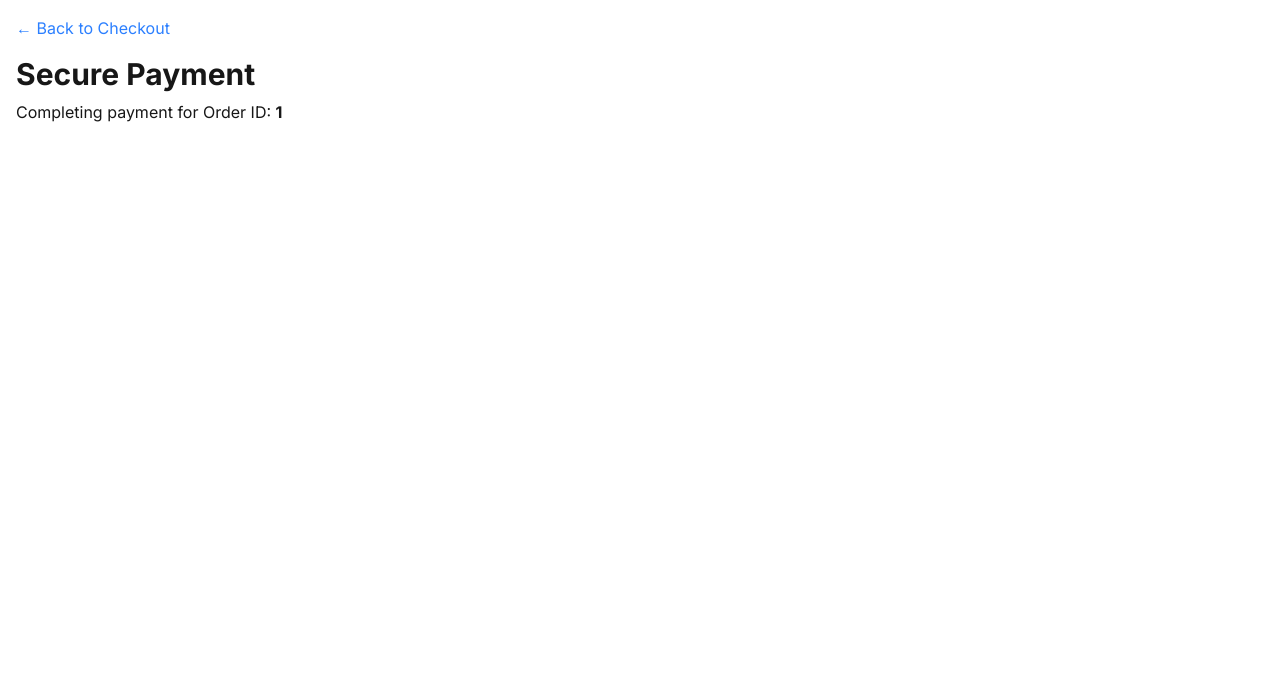
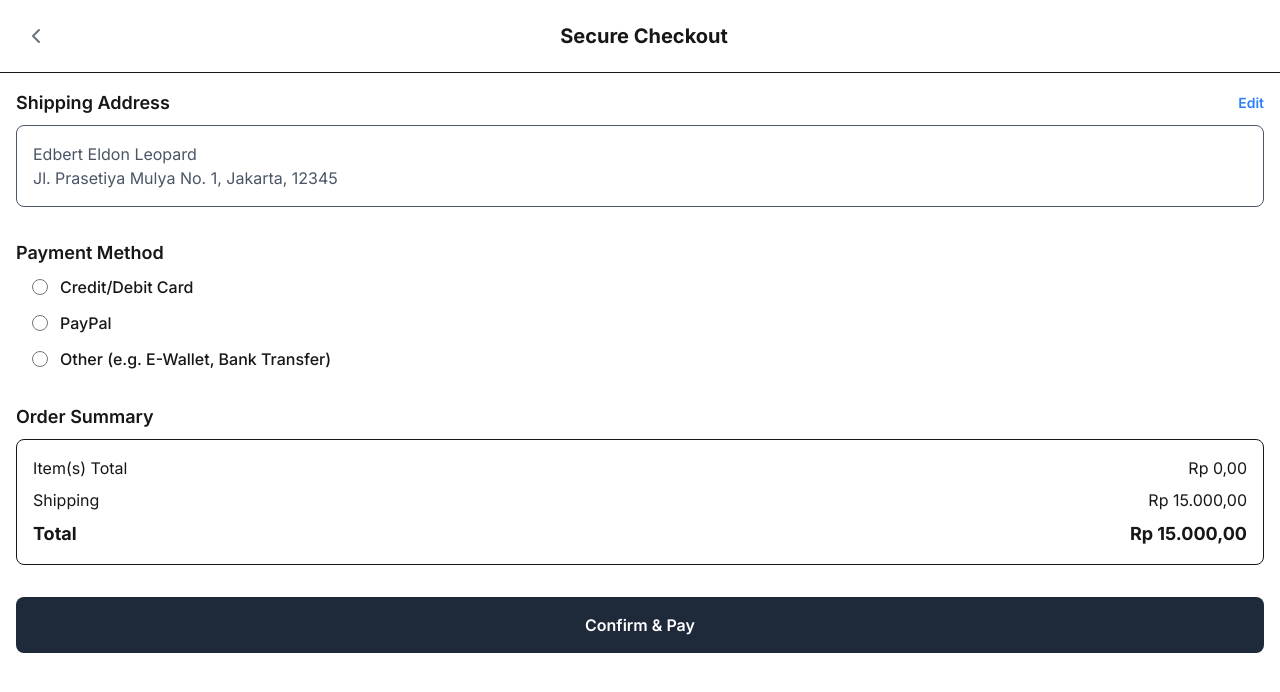
Before and after one commit to EdbertEL/UTS20251_ITFinTech_EdbertEldonLeopard, a Next.js app in the folder web_paymentgateway/: page /payment/1 in a window 1280 px wide. Shown: the top 692 px of the page. Built offline with nearby package versions, Linux system fonts and the light colour scheme.

Commit message:
Payment page, payment method, address and subtotal added

```diff
--- a/web_paymentgateway/src/pages/payment/[orderId].tsx
+++ b/web_paymentgateway/src/pages/payment/[orderId].tsx
@@ -1,19 +1,134 @@
-// src/pages/payment/[orderId].tsx
 import { useRouter } from 'next/router';
 import Link from 'next/link';
+import { useState } from 'react';
+import { useCart } from '@/context/CartContext';
+import { FiChevronLeft } from 'react-icons/fi';
+
+// A simple header component specific to this page
+function PaymentHeader() {
+  return (
+    <header className="flex items-center border-b p-4">
+      <Link href="/checkout" legacyBehavior>
+        <a className="p-2">
+          <FiChevronLeft size={24} className="text-gray-500" />
+        </a>
+      </Link>
+      <h1 className="flex-1 text-center text-xl font-bold">Secure Checkout</h1>
+      <div className="w-8"></div> {/* Spacer for centering */}
+    </header>
+  );
+}
 
 export default function PaymentPage() {
   const router = useRouter();
-  const { orderId } = router.query; // This gets the 'orderId' from the URL
+  const { orderId } = router.query;
+  const { cartItems } = useCart();
+
+  const [isEditingAddress, setIsEditingAddress] = useState(false);
+  const [shippingAddress, setShippingAddress] = useState(
+    'Edbert Eldon Leopard\nJl. Prasetiya Mulya No. 1, Jakarta, 12345'
+  );
+
+  // State to manage which payment method is selected
+  const [selectedMethod, setSelectedMethod] = useState('credit-card');
+
+  // --- Calculations ---
+  const subtotal = cartItems.reduce((sum, item) => sum + item.price * item.quantity, 0);
+  const shipping = 15000; // Example: Flat shipping fee
+  const tax = subtotal * 0.10; // Example: 10% tax
+  const total = subtotal + shipping + tax;
+
+  // This function will be called when the user clicks "Confirm & Pay"
+  // For now, it's a placeholder. Later, this will trigger the API call to Xendit.
+  const handlePayment = () => {
+    console.log('Initiating payment for:', {
+      orderId,
+      total,
+      paymentMethod: selectedMethod,
+      shippingAddress, // Now we can send the updated address
+      items: cartItems,
+    });
+    alert('Redirecting to payment gateway...');
+  };
 
   return (
-    <div className="p-4">
-      <Link href="/checkout" legacyBehavior>
-        <a className="text-blue-500">&larr; Back to Checkout</a>
-      </Link>
-      <h1 className="mt-4 text-3xl font-bold">Secure Payment</h1>
-      <p className="mt-2">Completing payment for Order ID: <strong>{orderId}</strong></p>
-      {/* The payment UI will be built here */}
+    <div>
+      <PaymentHeader />
+      <main className="space-y-8 p-4">
+        {/* Shipping Address Section */}
+        <section>
+          <div className="flex items-center justify-between">
+            <h2 className="text-lg font-semibold">Shipping Address</h2>
+            <button
+              onClick={() => setIsEditingAddress(!isEditingAddress)}
+              className="text-sm font-semibold text-blue-500 hover:underline"
+            >
+              {isEditingAddress ? 'Save' : 'Edit'}
+            </button>
+          </div>
+          <div className="mt-2">
+            {isEditingAddress ? (
+              <textarea
+                value={shippingAddress}
+                onChange={(e) => setShippingAddress(e.target.value)}
+                className="w-full rounded-lg border border-gray-300 p-4"
+                rows={3}
+              />
+            ) : (
+              <div className="rounded-lg border p-4 text-gray-600 whitespace-pre-line">
+                {shippingAddress}
+              </div>
+            )}
+          </div>
+        </section>
+
+        {/* Payment Method Section */}
+        <section>
+          <h2 className="text-lg font-semibold">Payment Method</h2>
+          <div className="mt-2 space-y-3 m-4">
+            {['Credit/Debit Card', 'PayPal', 'Other (e.g. E-Wallet, Bank Transfer)'].map((method) => (
+              <label key={method} className="flex cursor-pointer items-center">
+                <input
+                  type="radio"
+                  name="payment-method"
+                  value={method}
+                  checked={selectedMethod === method}
+                  onChange={() => setSelectedMethod(method)}
+                  className="h-4 w-4 text-gray-800 focus:ring-gray-600"
+                />
+                <span className="ml-3 font-medium">{method}</span>
+              </label>
+            ))}
+          </div>
+        </section>
+
+        {/* Order Summary Section */}
+        <section>
+          <h2 className="text-lg font-semibold">Order Summary</h2>
+          <div className="mt-2 space-y-2 rounded-lg border p-4">
+            <div className="flex justify-between">
+              <span>Item(s) Total</span>
+              <span>{new Intl.NumberFormat('id-ID', { style: 'currency', currency: 'IDR' }).format(subtotal)}</span>
+            </div>
+            <div className="flex justify-between">
+              <span>Shipping</span>
+              <span>{new Intl.NumberFormat('id-ID', { style: 'currency', currency: 'IDR' }).format(shipping)}</span>
+            </div>
+            <div className="flex justify-between font-bold text-lg">
+              <span>Total</span>
+              <span>{new Intl.NumberFormat('id-ID', { style: 'currency', currency: 'IDR' }).format(total)}</span>
+            </div>
+          </div>
+        </section>
+
+        {/* Confirm and Pay Button */}
+        <button
+          onClick={handlePayment}
+          className="w-full rounded-lg p-4 bg-gray-800 text-center font-semibold text-white hover:bg-gray-700"
+        >
+          Confirm & Pay
+        </button>
+      </main>
     </div>
   );
 }
```
